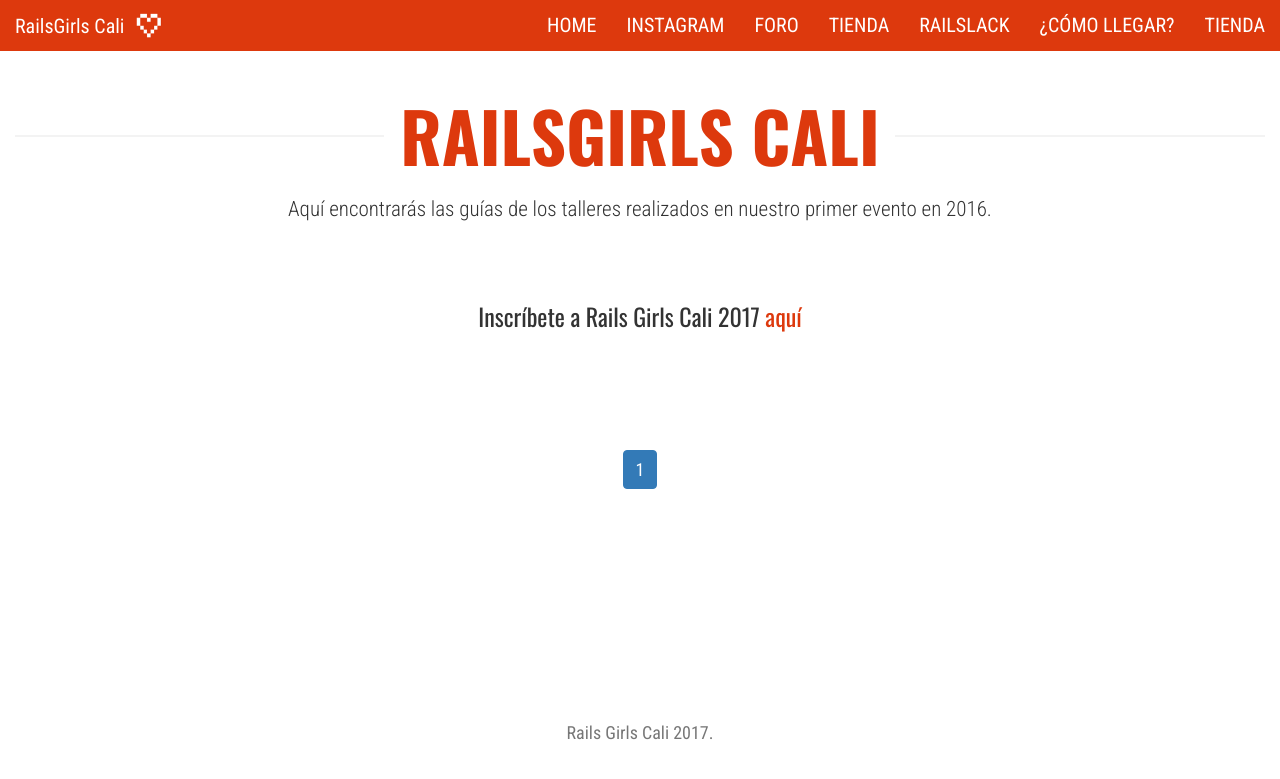
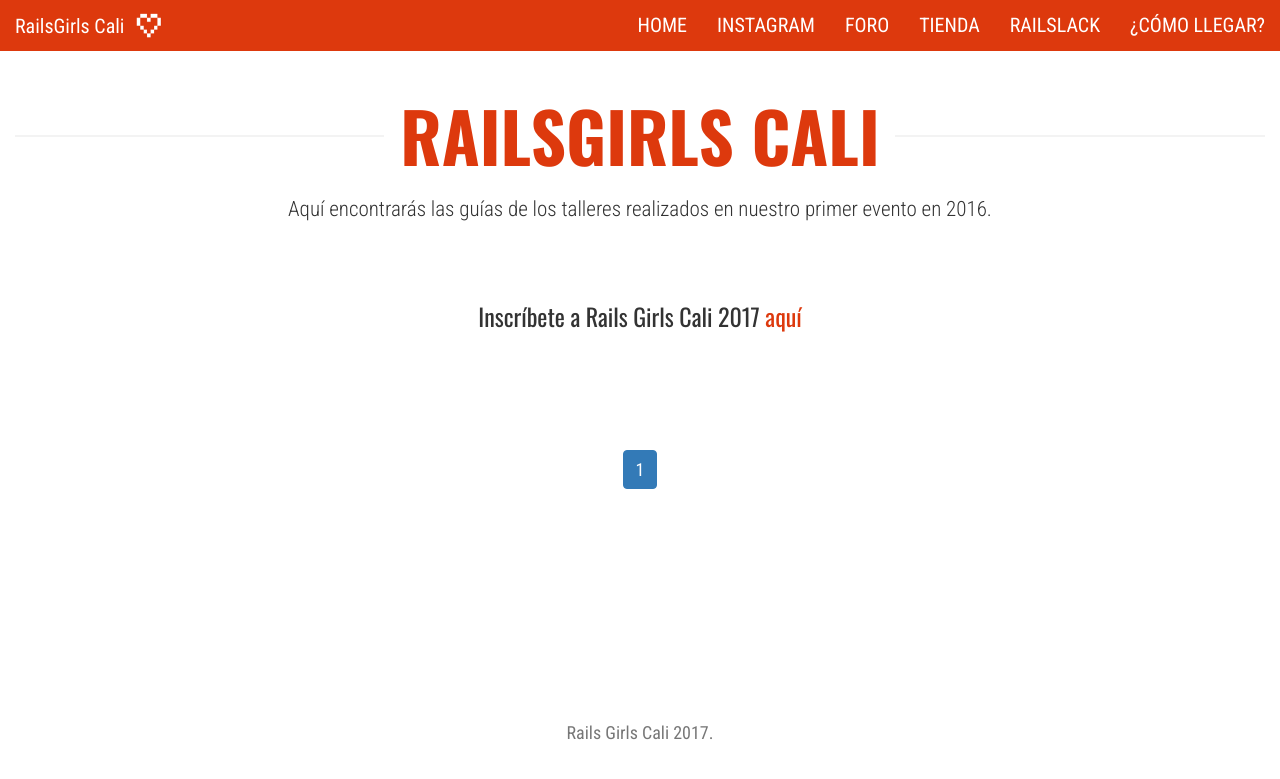
Before and after one commit to railsgirls-cali/railsgirls-cali.github.io, a Jekyll site: the page built from index.html, in a window 1280 px wide. Shown: the top 779 px of the page. Built offline with Jekyll 4.4.1, drawn with Linux system fonts in a browser that asks for light colours; nearby versions of some CDN libraries; Markdown is read by kramdown in place of the engine named in the settings; the list of posts is cut into pages by our own code.

Commit message:
remove extra link to Tienda Google docs guide
Duplicate link, old information

```diff
--- a/_includes/header.html
+++ b/_includes/header.html
@@ -78,11 +78,7 @@
                         <li>
                           <a href="{{ item.url }}">{{ item.text }}</a>
                         </li>
-
                     {% endfor %}
-                      <li>
-                        <a href="https://docs.google.com/document/d/1e1EI69LHhySZYZcfCa0Ce2tNBSfRgkRUztje40aq4T8/edit?usp=sharing">Tienda</a>
-                      </li>
                 </ul>
             </div>
         </div>
```
